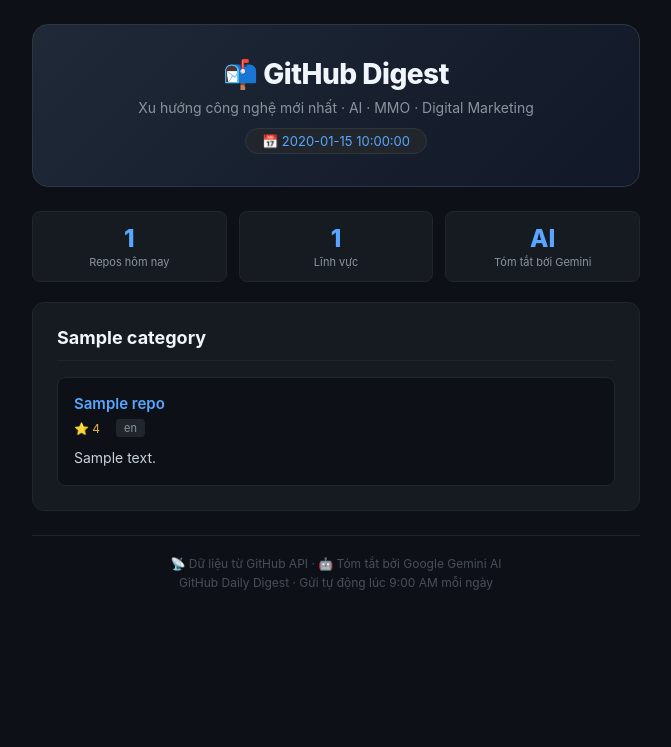
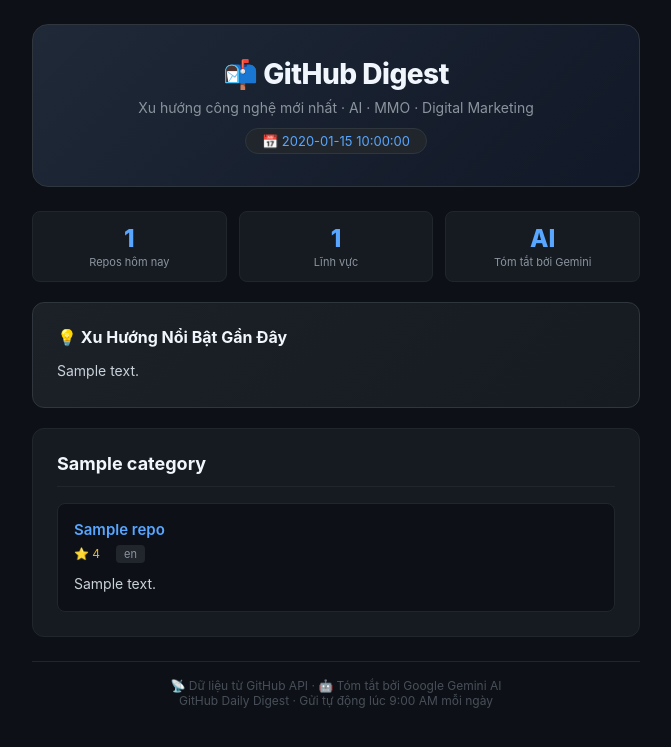
Before and after one commit to quy2003/github-daily-digest, a Python web app: template templates/email_template.html in a window 1280 px wide. Shown: the top 747 px of the page, without its empty margins (304-975 px from the left). Run offline with Jinja, Linux system fonts and the light colour scheme; the template is opened without the code that fills it: most values are stand-ins (such as "Sample title", 1, 10 or a date in 2020).

Commit message:
feat: add trend summary section

```diff
--- a/templates/email_template.html
+++ b/templates/email_template.html
@@ -27,7 +27,9 @@
     .stars { color: #e3b341; }
     .lang-badge { background: #21262d; border-radius: 4px; padding: 2px 8px; font-size: 11px; color: #8b949e; }
     .footer { text-align: center; color: #484f58; font-size: 12px; margin-top: 24px; padding-top: 16px; border-top: 1px solid #21262d; }
-    .footer p { margin-top: 4px; }
+    .overview { background: linear-gradient(135deg, #1c2128 0%, #161b22 100%); border-radius: 12px; padding: 24px; margin-bottom: 20px; border: 1px solid #30363d; }
+    .overview-title { font-size: 16px; font-weight: 700; color: #f0f6fc; margin-bottom: 12px; }
+    .overview-text { font-size: 14px; color: #c9d1d9; line-height: 1.7; }
   </style>
 </head>
 <body>
@@ -55,6 +57,14 @@
         <div class="stat-label">Tóm tắt bởi Gemini</div>
       </div>
     </div>
+
+    <!-- Trend Summary -->
+    {% if trend_summary %}
+    <div class="overview">
+      <div class="overview-title">💡 Xu Hướng Nổi Bật Gần Đây</div>
+      <div class="overview-text">{{ trend_summary }}</div>
+    </div>
+    {% endif %}
 
     <!-- Repos by Category -->
     {% for category, repos_in_cat in grouped_repos.items() %}
```
